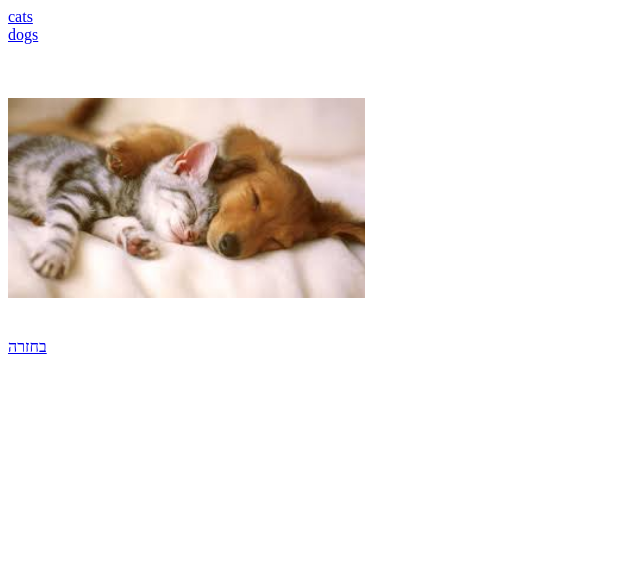
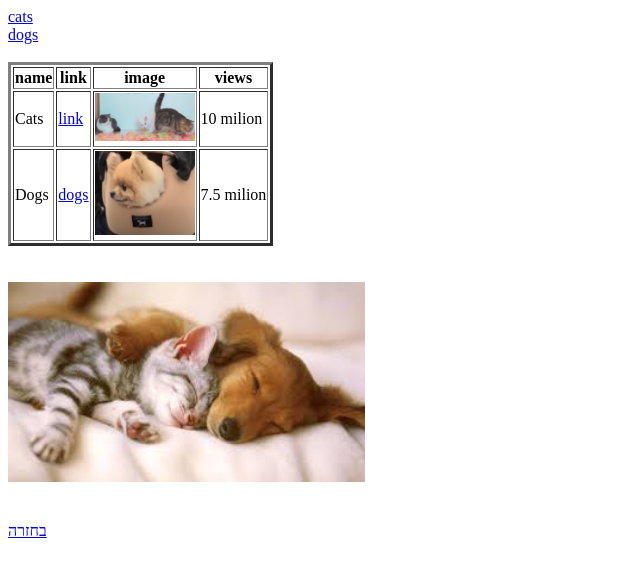
Before and after one commit to gladinarthur/exersize1, a plain HTML site: page videos.html in a window 1280 px wide. Shown: the whole page, without its empty margins (0-640 px from the left). Drawn offline with Linux system fonts and the light colour scheme.

Commit message:
added table with pictures in videos

```diff
--- a/videos.html
+++ b/videos.html
@@ -15,6 +15,26 @@
     >
     <br />
     <br />
+    <table border="3">
+      <tr>
+        <th>name</th>
+        <th>link</th>
+        <th>image</th>
+        <th>views</th>
+      </tr>
+      <tr>
+        <td>Cats</td>
+        <td><a href="https://www.youtube.com/watch?v=ZH9OzGuSudM">link</a></td>
+        <td><img src="cats.PNG" width="100" alt="cats" /></td>
+        <td>10 milion</td>
+      </tr>
+      <tr>
+        <td>Dogs</td>
+        <td><a href="https://www.youtube.com/watch?v=pxn0wL_uSm4">dogs</a></td>
+        <td><img src="dog.PNG" alt="dog" width="100" /></td>
+        <td>7.5 milion</td>
+      </tr>
+    </table>
     <br />
     <br />
     <img src="cat and dog.jpeg" alt="" height="200px" />
```
Also changed, not shown: tables.html (added, +15 -0 lines), cats.PNG (added), dog.PNG (added).
